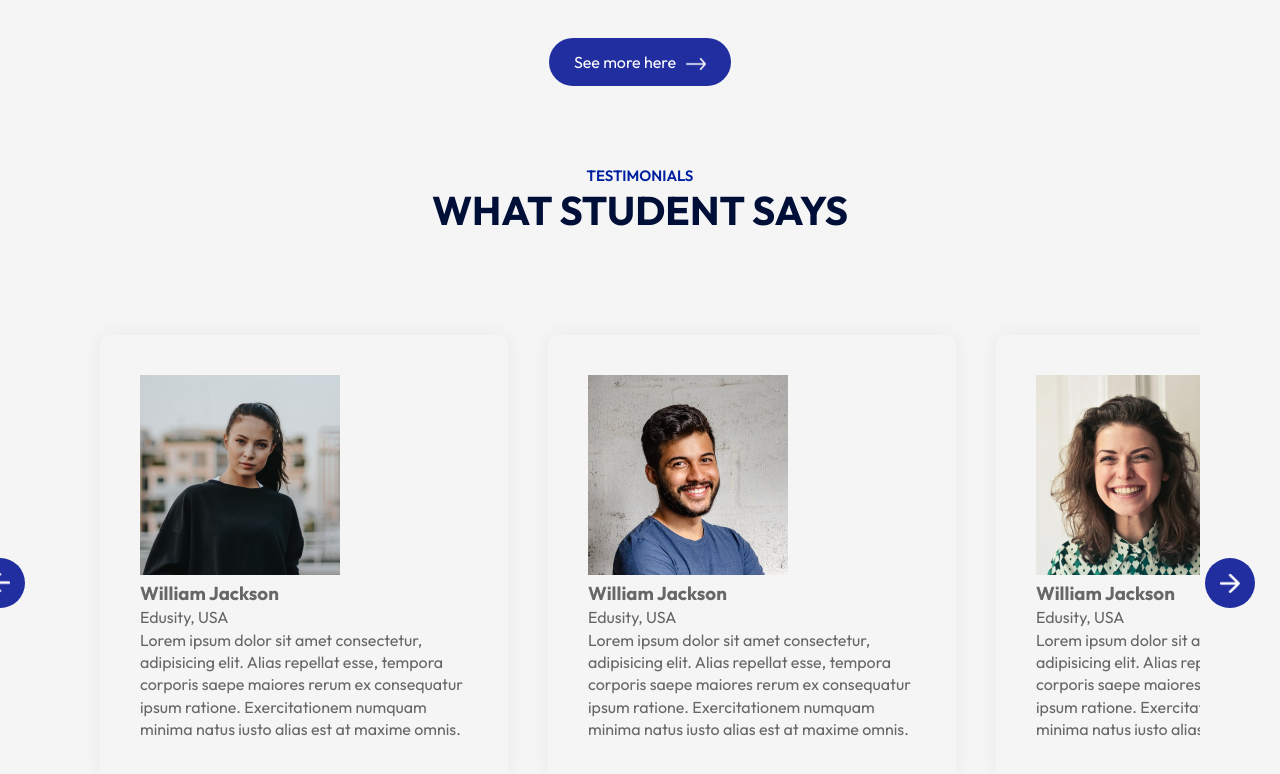
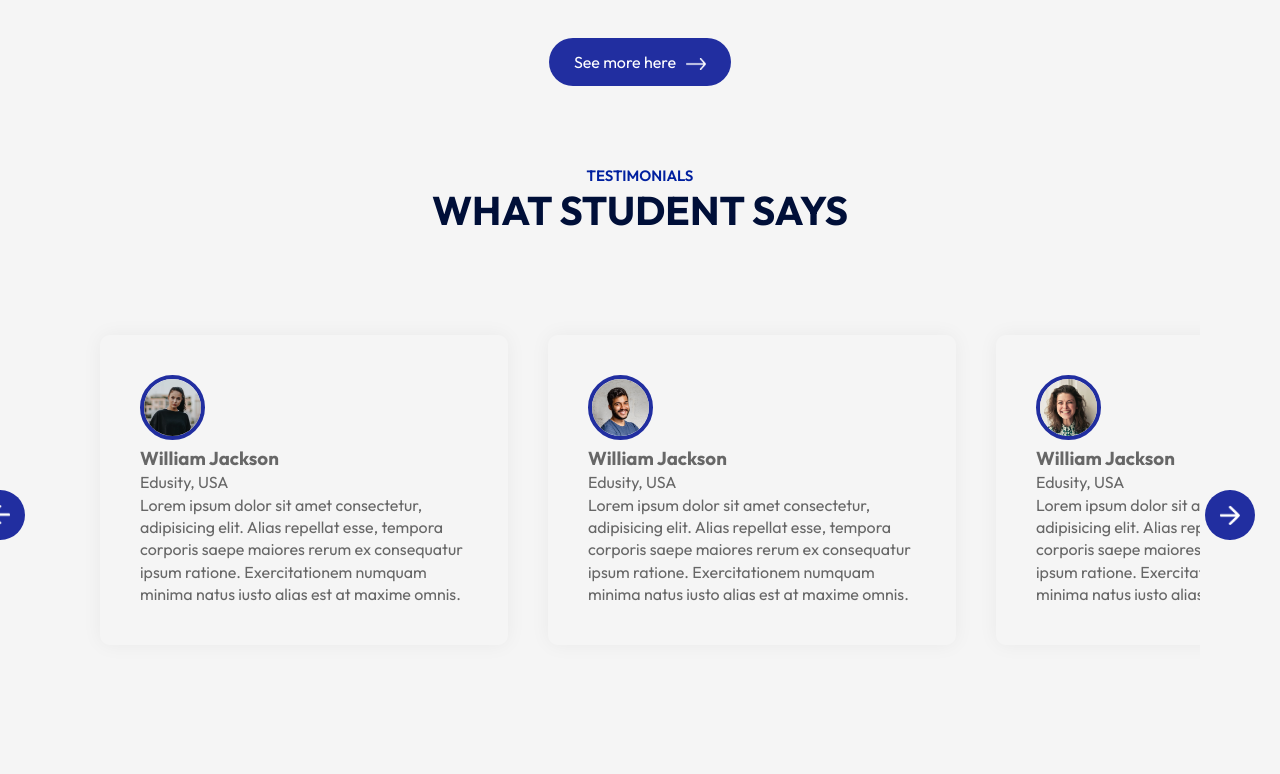
Before and after one commit to Dinuka0704/EDUSITY2.0, a React (Vite) app: page / in a window 1280 px wide. Shown: the part 2322-3096 px from the top of the page. After the commit the page ends 3067 px from the top, so only its background shows below. Built offline with nearby package versions, Linux system fonts and the light colour scheme.

Commit message:
slider1.2
15/03/2025

```diff
--- a/src/Components/Testimonials/Testimonial.css
+++ b/src/Components/Testimonials/Testimonial.css
@@ -44,4 +44,11 @@
     border-radius: 10px;
     color: #676767;
     line-height: 1.4;
+    /* background: #000; */
 }
+.slide img{
+    width: 65px;
+    border-radius: 50%;
+    margin-right: 10px;
+    border: 4px solid #212EA0;
+}
```
